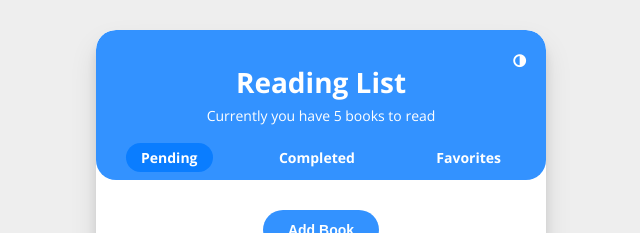
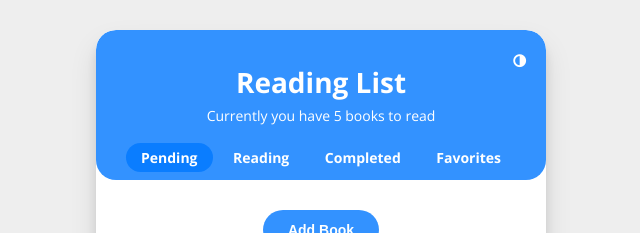
Before and after one commit to danidz96/reading-list-context-hooks, a React (Create React App) app: page / in a window 1280 px wide. Shown: the top 233 px of the page, without its empty margins (319-959 px from the left). Built offline with nearby package versions, Linux system fonts and the light colour scheme.

Commit message:
add reading books route

```diff
--- a/src/App.js
+++ b/src/App.js
@@ -36,6 +36,7 @@ const App = () => {
 						path={'/completed'}
 						component={(props) => <BookList {...props} status="completed" />}
 					/>
+					<Route exact path={'/reading'} component={(props) => <BookList {...props} status="reading" />} />
 					<Route
 						exact
 						path={'/favorites'}
--- a/src/components/Navbar/Navbar.js
+++ b/src/components/Navbar/Navbar.js
@@ -31,6 +31,11 @@ const Navbar = () => {
 				</StyledLink>
 			</Li>
 			<Li>
+				<StyledLink activeStyle={activeStyles} activeClassName="active" to="/reading">
+					Reading
+				</StyledLink>
+			</Li>
+			<Li>
 				<StyledLink activeStyle={activeStyles} activeClassName="active" to="/completed">
 					Completed
 				</StyledLink>
```
